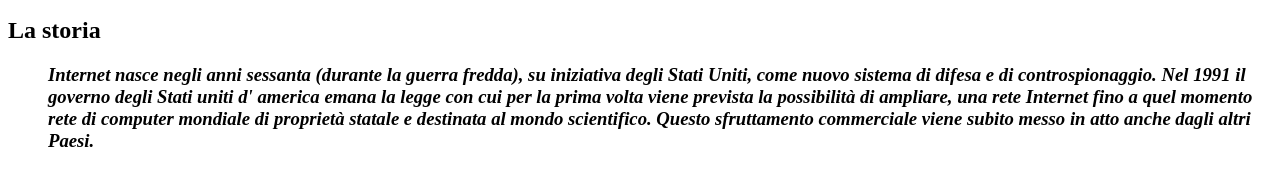
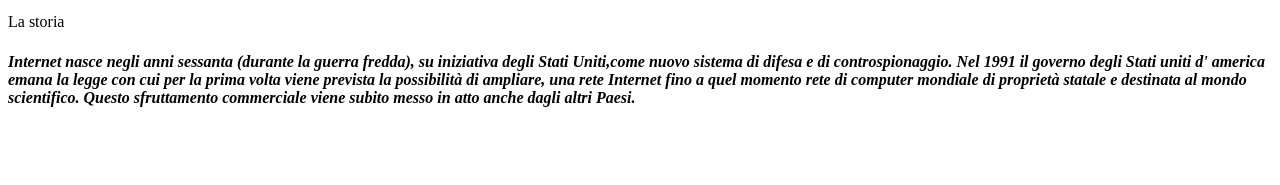
Before and after one commit to Formenti/Formenti.github.io, a plain HTML site: page index.html in a window 1280 px wide. Shown: the part 369-554 px from the top of the page. Drawn offline with Linux system fonts and the light colour scheme.

Commit message:
Update index.html

```diff
--- a/index.html
+++ b/index.html
@@ -4,15 +4,12 @@
   </head>
   <body>    <h1> <font color="BLUE">30 ANNI DI INTERNET</font></h1>
     <img src=http://images.wired.it/wp-content/uploads/2014/09/1409581831_internetcover1-600x335.jpg>
-      <dl>
- <dt> <p><h2>La storia</h2></p></dt>
+    <p>La storia</p>
 
-
-
-<dd><h3><i>Internet nasce negli anni sessanta (durante la guerra fredda), su iniziativa degli Stati Uniti,  come nuovo sistema di difesa e di controspionaggio.
+  <h4><i>Internet nasce negli anni sessanta (durante la guerra fredda), su iniziativa degli Stati Uniti,come nuovo sistema di difesa e di controspionaggio.
   Nel 1991 il governo degli Stati uniti d' america emana la  legge con cui per la prima volta viene prevista la possibilità di ampliare,
   una rete Internet fino a quel momento rete di computer mondiale di proprietà statale e destinata al mondo scientifico.
-  Questo sfruttamento commerciale viene subito messo in atto anche dagli altri Paesi.</i></h3></dd></dl>
+  Questo sfruttamento commerciale viene subito messo in atto anche dagli altri Paesi.</i></h4>
 
     </body>
 
```
